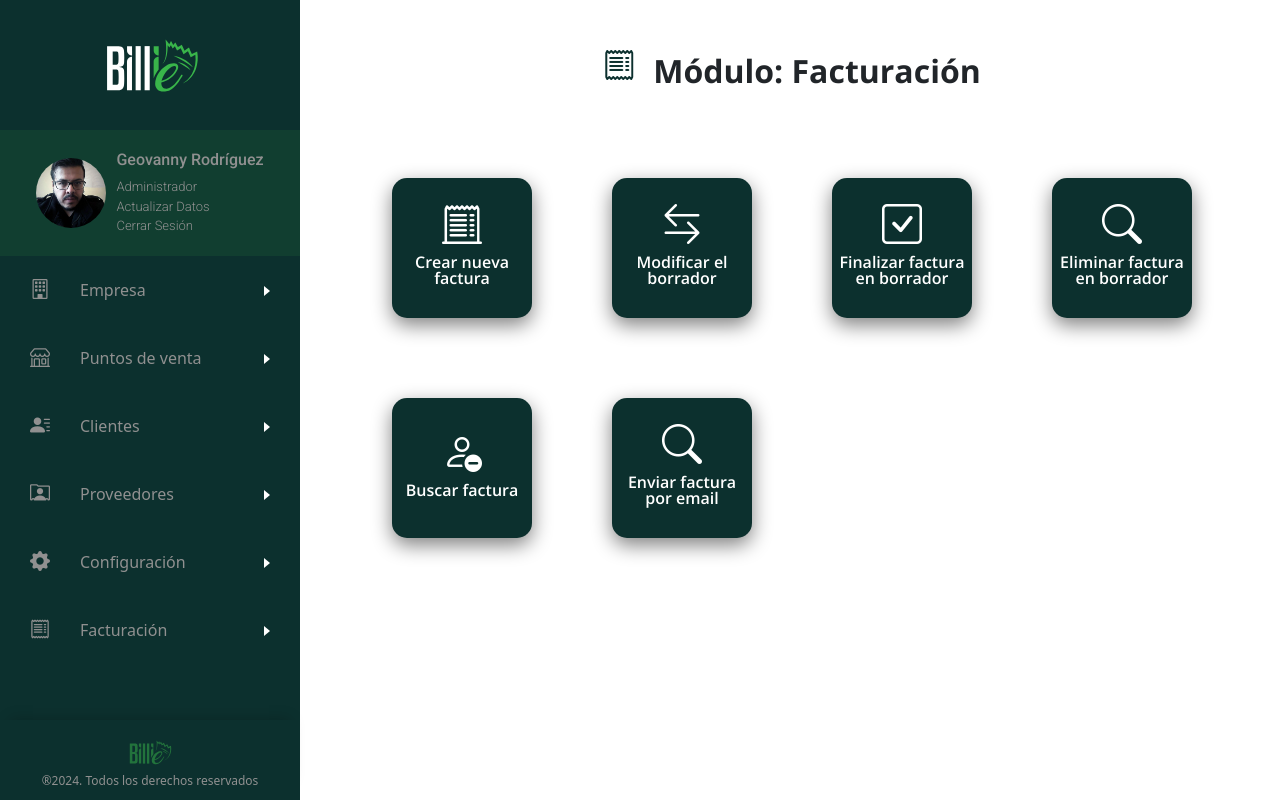
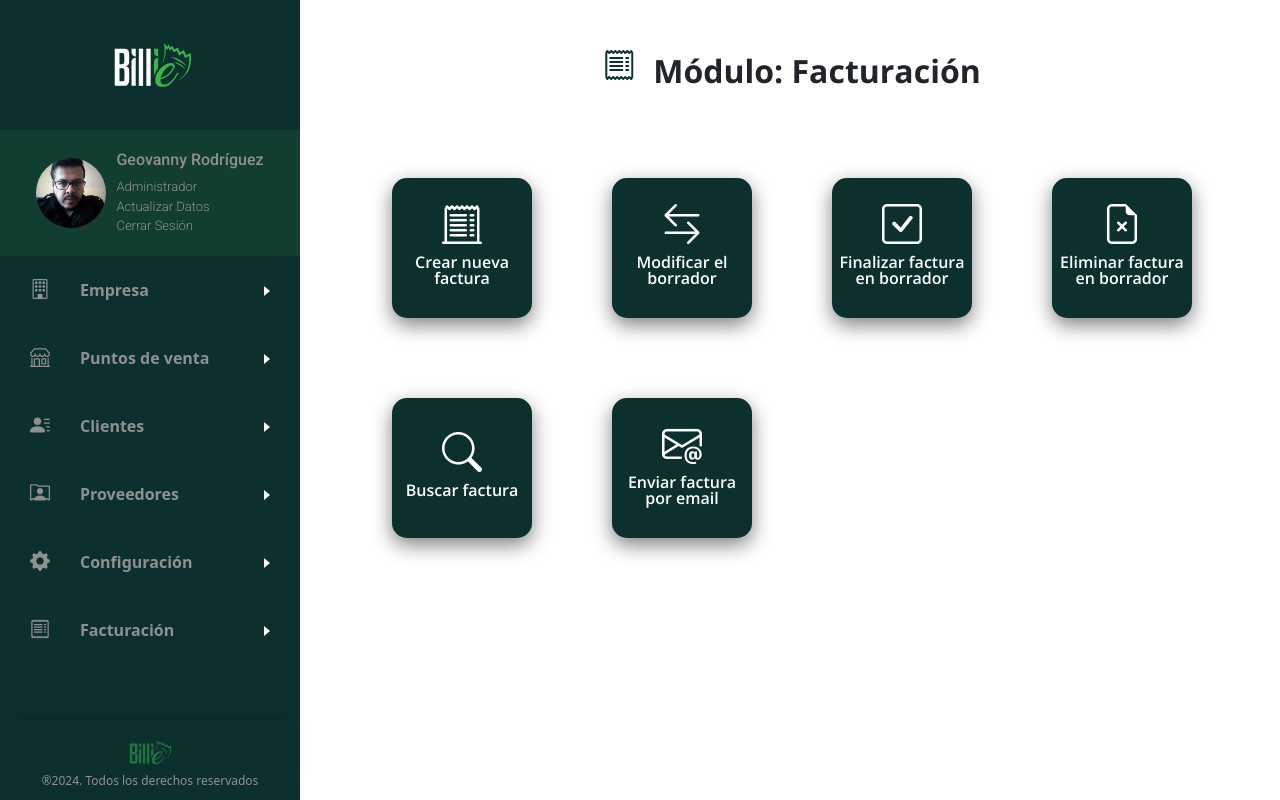
Before and after one commit to GeoRCH593/tfe-react, a React (Vite) app: page /facturacion in a window 1280 px wide. Shown: the top 800 px of the page. Built offline with nearby package versions, Linux system fonts and the light colour scheme.

Commit message:
create all principal menus 2

```diff
--- a/src/Components/Pages/Empresa/Empresa.jsx
+++ b/src/Components/Pages/Empresa/Empresa.jsx
@@ -25,7 +25,7 @@ const makeCards = [
     to: "clientes",
   },
   {
-    classDiv: "bi bi-search",
+    classDiv: "bi bi-binoculars",
     title: "Busqueda de empresas",
     to: "proveedores",
   },
--- a/src/Components/Pages/Facturacion/Facturacion.jsx
+++ b/src/Components/Pages/Facturacion/Facturacion.jsx
@@ -21,17 +21,17 @@ const makeCards = [
     to: "facturacion/eliminar"
   },
   {
-    classDiv: "bi bi-search",
+    classDiv: "bi bi-file-earmark-x",
     title: "Eliminar factura en borrador",
     to: "facturacion/busqueda"
   },
   {
-    classDiv: "bi bi-person-dash",
+    classDiv: "bi bi-search",
     title: "Buscar factura",
     to: "facturacion/eliminar"
   },
   {
-    classDiv: "bi bi-search",
+    classDiv: "bi bi-envelope-at",
     title: "Enviar factura por email",
     to: "facturacion/busqueda"
   },
--- a/src/styles/Sidebar/logo.js
+++ b/src/styles/Sidebar/logo.js
@@ -22,7 +22,7 @@ export const LogoWrapper = styled.div`
       align-items: center;
       justify-content: center;
       > img {
-        font-size: 60px;
+        width: 80px;
         margin-left: 5px;
       }
     }
--- a/src/styles/Sidebar/sideBar.js
+++ b/src/styles/Sidebar/sideBar.js
@@ -84,7 +84,7 @@ export const Footer = styled.ul`
     opacity: 0.5;
   }
 `;
-/*Estilos FOOTER 3 contenedor*/
+/*FOOTER 3 contenedor todos los derechos reservado*/
 export const Subfooter = styled.div`
   position: absolute;
   bottom: 10px;
@@ -97,10 +97,11 @@ export const Subfooter = styled.div`
   cursor: default;
 `;
 
-/* Contenedor de link menu sidebar */
+/* Contenedor de links textos del menu sidebar */
 export const NavBtn = styled(Link)`
   position: relative;
   color: #909090;
+  font-weight: 600;
   padding: 15px 20px;
   text-decoration: none;
   display: flex;
@@ -113,7 +114,7 @@ export const NavBtn = styled(Link)`
   transition: all 0.5s ease-in-out;
   &:hover {
     background: #39b54a1a;
-    color: #fff;
+    color: #39B54A;
 
   }
 `;
```
